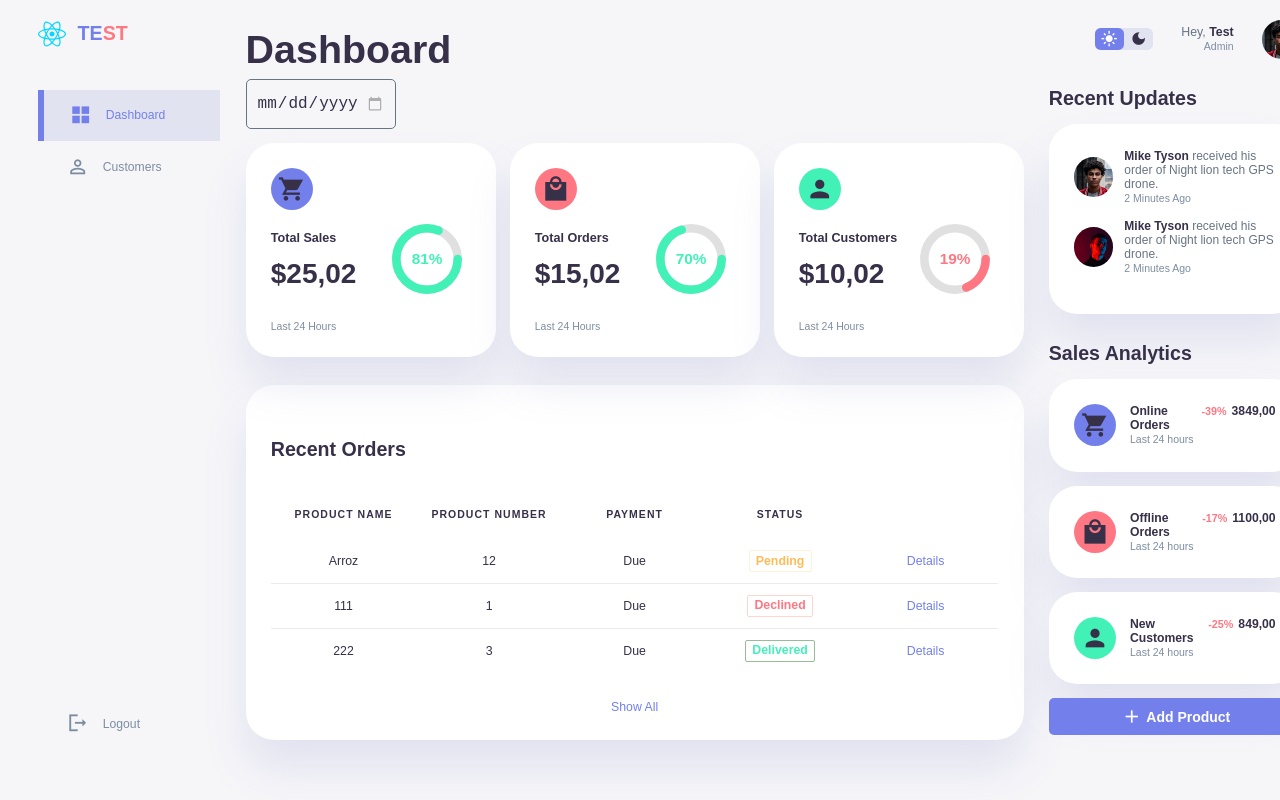
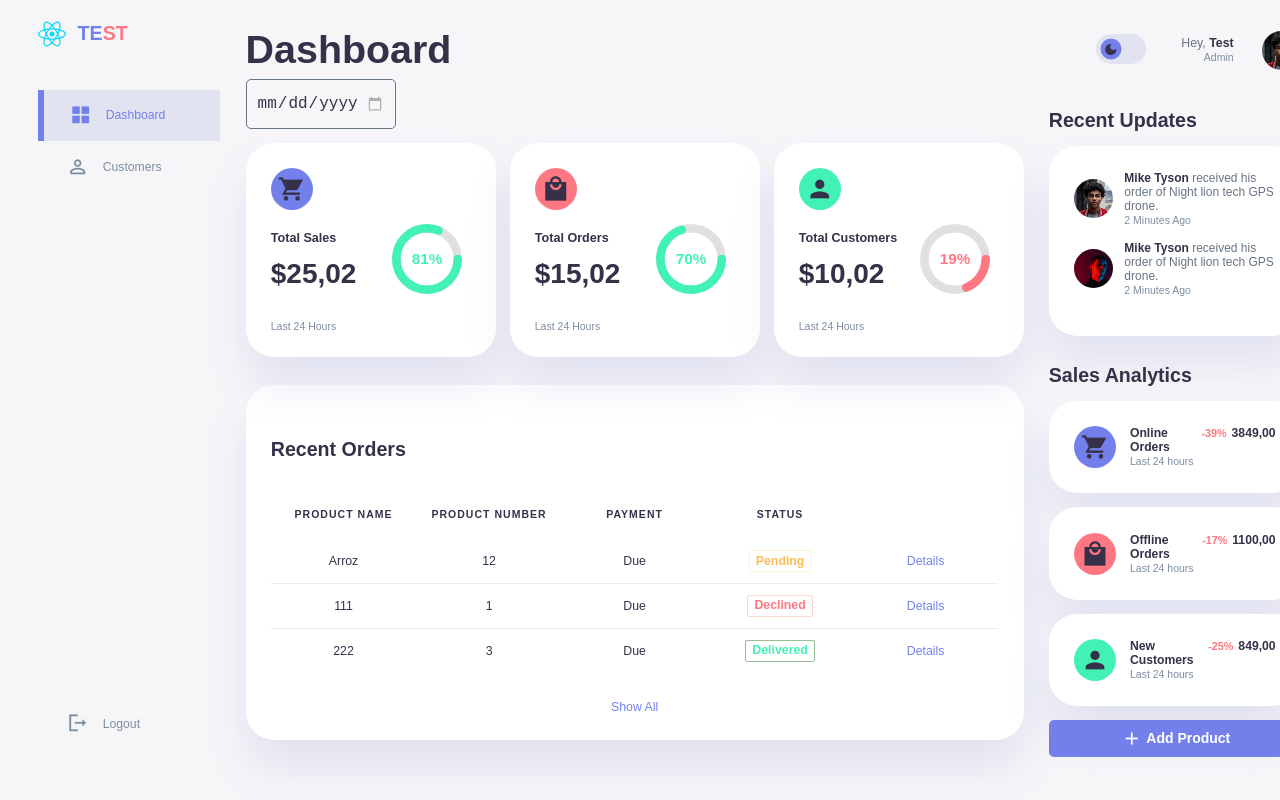
Before and after one commit to dxdns/react-components, a React (Vite) app: page / in a window 1280 px wide. Shown: the top 800 px of the page. Built offline with nearby package versions, Linux system fonts and the light colour scheme.

Commit message:
style: toggle switch

```diff
--- a/src/components/switch/index.tsx
+++ b/src/components/switch/index.tsx
@@ -1,24 +1,24 @@
+import "./style.css"
 import React from "react"
-import "./style.css"
+import Icon from "../icon"
 
-type Props = {
-    onClick: () => void
-    left?: JSX.Element
-    right?: JSX.Element
+type Props = React.InputHTMLAttributes<HTMLInputElement> & {
+    label?: string
+    icon?: string
 }
 
-export default function Switch({ onClick, left, right }: Props) {
-    const [checked, setChecked] = React.useState(false)
-
-    function handleClick() {
-        setChecked(old => !old)
-        onClick()
-    }
-
+export default React.forwardRef<HTMLInputElement, Props>(({ label, icon, ...rest }, ref) => {
     return (
-        <div className="switch" onClick={handleClick}>
-            <span className={`${!checked ? "active" : ""}`}>{left}</span>
-            <span className={`${checked ? "active" : ""}`}>{right}</span>
+        <div className="switch">
+            <div className="wrapper">
+                <input
+                    ref={ref}
+                    {...rest}
+                    type="checkbox"
+                />
+                {icon && <Icon name={icon} variant="text" />}
+            </div>
+            <label>{label}</label>
         </div>
     )
-}
+})
--- a/src/components/switch/style.css
+++ b/src/components/switch/style.css
@@ -1,26 +1,57 @@
 .switch {
-    background: var(--color-light);
-    display: flex;
-    justify-content: space-between;
-    align-items: center;
-    height: 1.6rem;
-    width: 4.2rem;
-    cursor: pointer;
-    border-radius: var(--border-radius-1);
-}
-
-.switch span {
-    font-size: 1.2rem;
-    width: 50%;
-    height: 100%;
     display: flex;
     align-items: center;
-    justify-content: center;
+    position: relative;
+    gap: .5rem;
+
+    .wrapper {
+        position: relative;
+
+        >input[type=checkbox] {
+            cursor: pointer;
+            margin: 1rem auto;
+            position: relative;
+            width: 50px;
+            height: 30px;
+            border-radius: 25px;
+            outline: none;
+            background: var(--color-light) !important;
+            border: none;
+
+            &::after {
+                content: "";
+                position: absolute;
+                top: 50%;
+                left: 30%;
+                transform: translate(-50%, -50%);
+                border-radius: 50%;
+                height: 1.5rem;
+                width: 1.5rem;
+                background: var(--color-primary);
+                transition: left .3s;
+            }
+
+            &:checked {
+                background: var(--color-light-variant);
+
+                &::after {
+                    left: 70%;
+                }
+            }
+
+            &:checked+span {
+                left: 40%;
+                transform: rotate(-180deg);
+            }
+        }
+
+        >span {
+            position: absolute;
+            top: 15px;
+            font-size: 15px;
+            pointer-events: none;
+            left: 0;
+            transition: .3s;
+        }
+    }
 }
-
-.switch span.active {
-    background: var(--color-primary);
-    /* color: var(--color-white); */
-    color: white;
-    border-radius: var(--border-radius-1);
-}
--- a/src/layouts/template/template.tsx
+++ b/src/layouts/template/template.tsx
@@ -13,21 +13,21 @@ import Logo from "../../components/logo"
 import React from "react"
 
 export default function Template() {
-    const [showMenu, setshowMenu] = React.useState(false)
+    const [open, setOpen] = React.useState(false)
+    const [checked, setChecked] = React.useState(false)
 
     const menuRef = React.useRef<HTMLDivElement | null>(null)
 
     function openMenu() {
-        setshowMenu(true)
+        setOpen(true)
     }
 
     function closeMenu() {
-        setshowMenu(false)
+        setOpen(false)
     }
 
-    function toggleTheme() {
-        const isDark = document.documentElement.getAttribute("data-theme") === "light"
-
+    function toggleTheme(isDark: boolean) {
+        setChecked(isDark)
         if (isDark) {
             document.documentElement.style.colorScheme = "dark"
             document.documentElement.setAttribute("data-theme", "dark")
@@ -36,6 +36,11 @@ export default function Template() {
             document.documentElement.setAttribute("data-theme", "light")
         }
     }
+
+    React.useEffect(() => {
+        const isDark = document.documentElement.getAttribute("data-theme") === "light"
+        toggleTheme(isDark)
+    }, [])
 
     React.useEffect(() => {
         function handler(e: MouseEvent) {
@@ -56,7 +61,7 @@ export default function Template() {
 
     return (
         <div className="template">
-            <aside ref={menuRef} className={showMenu ? "show" : "hide"}>
+            <aside ref={menuRef} className={open ? "show" : "hide"}>
                 <div className="top">
                     <Link to={""}>
                         <Logo />
@@ -92,9 +97,8 @@ export default function Template() {
                         onClick={openMenu}
                     />
                     <Switch
-                        onClick={toggleTheme}
-                        left={<Icon name="light_mode" variant="text" />}
-                        right={<Icon name="dark_mode" variant="text" />}
+                        onChange={(e) => toggleTheme(e.target.checked)}
+                        icon={checked ? "light_mode" : "dark_mode"}
                     />
                     <div className="profile">
                         <div className="info">
```
